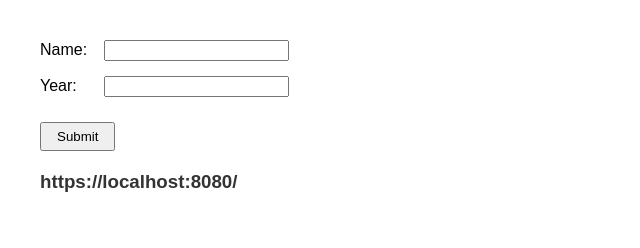
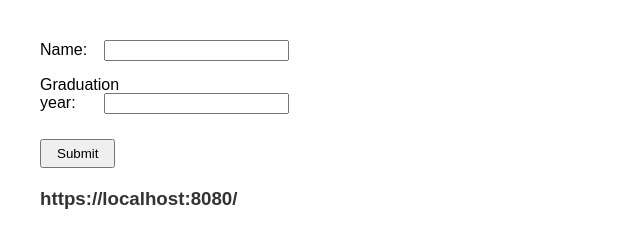
Before and after one commit to acciojob/sharable-urls-anish-chand-001, a website: page main.html in a window 1280 px wide. Shown: the whole page, without its empty margins (0-640 px from the left). Drawn offline with Linux system fonts and the light colour scheme.

Commit message:
created a submission

```diff
--- a/main.html
+++ b/main.html
@@ -29,18 +29,18 @@
 </head>
 <body>
 
-    <form id="urlForm">
+   <form id="urlForm">
         <div class="form-group">
             <label for="name">Name:</label>
             <input type="text" id="name" name="name">
         </div>
 
         <div class="form-group">
-            <label for="year">Year:</label>
+            <label for="year">Graduation year:</label>
             <input type="number" id="year" name="year">
         </div>
 
-        <button type="button" id="button">Submit</button>
+        <button type="submit" id="button">Submit</button>
     </form>
 
     <h3 id="url">https://localhost:8080/</h3>
```
Also changed, not shown: script.js (+7 -6 lines).
